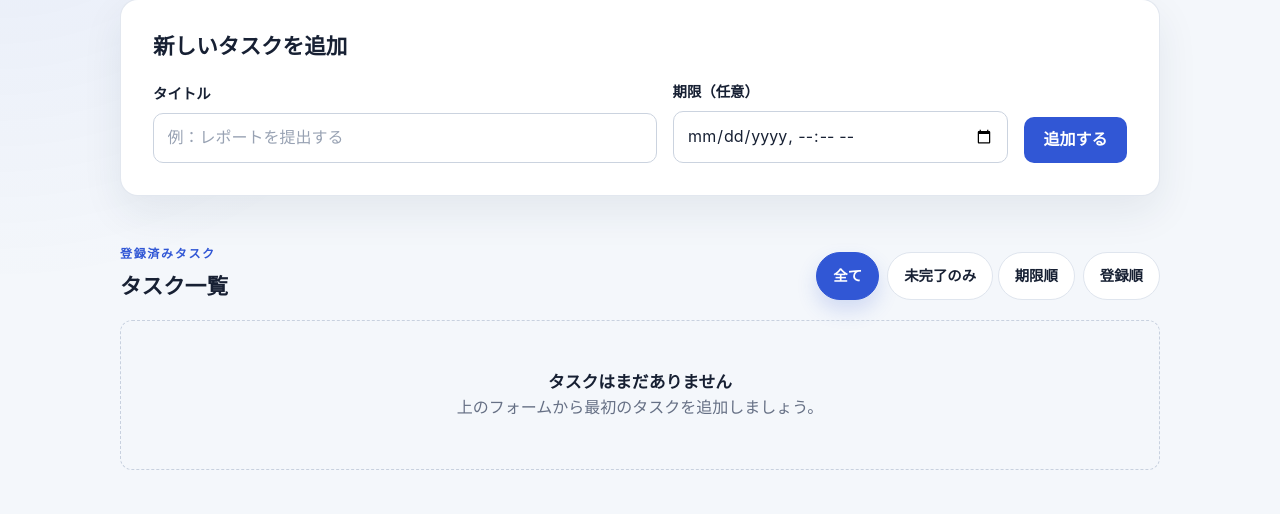
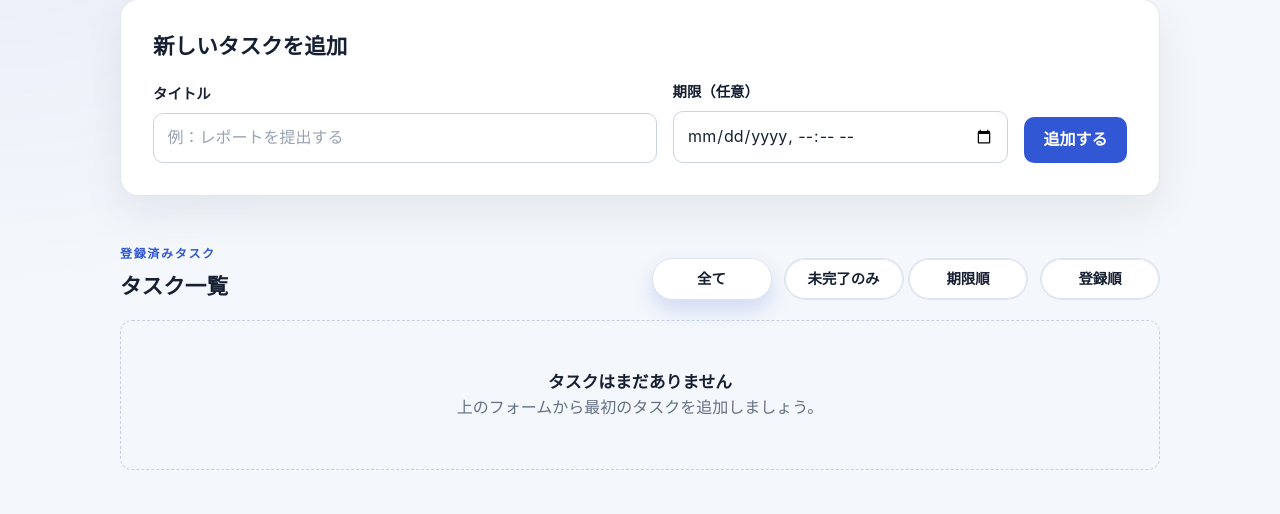
Before and after one commit to s1f102501495/django-test-exercise, a Django app: page / in a window 1280 px wide. Shown: the part 225-739 px from the top of the page. Run offline with Django 5.2, Linux system fonts and the light colour scheme; data that the repository does not hold is empty.

Commit message:
見た目を編集３

```diff
--- a/todo/static/todo/style.css
+++ b/todo/static/todo/style.css
@@ -231,12 +231,31 @@ h1 {
   display: flex;
   flex-wrap: wrap;
   gap: 1rem;
+  justify-content: flex-end;
+  align-items: center;
 }
 
 .filter-links,
 .sort-links {
   display: inline-flex;
-  gap: 0.5rem;
+  gap: 0.75rem;
+}
+
+.toolbar-links .button {
+  min-width: 120px;
+}
+
+.toolbar-links .button.button-secondary {
+  box-shadow: inset 0 0 0 1px rgba(49, 87, 213, 0.16);
+}
+
+.toolbar-links .button.button-secondary:hover {
+  background: var(--color-primary-soft);
+  color: var(--color-primary);
+}
+
+.toolbar-links .button.button-primary {
+  box-shadow: 0 10px 20px rgba(49, 87, 213, 0.18);
 }
 
 .filter-links a,
--- a/todo/templates/todo/index.html
+++ b/todo/templates/todo/index.html
@@ -44,12 +44,12 @@
           </div>
           <div class="toolbar-links">
             <nav class="filter-links" aria-label="タスクの表示切り替え">
-              <a href="{% url 'index' %}{% if request.GET.order %}?order={{ request.GET.order }}{% endif %}" class="{% if filter_mode == 'all' %}active{% endif %}">全て</a>
-              <a href="{% url 'index' %}?filter=active{% if request.GET.order %}&order={{ request.GET.order }}{% endif %}" class="{% if filter_mode == 'active' %}active{% endif %}">未完了のみ</a>
+              <a href="{% url 'index' %}{% if request.GET.order %}?order={{ request.GET.order }}{% endif %}" class="button {% if filter_mode == 'all' %}button-primary{% else %}button-secondary{% endif %}">全て</a>
+              <a href="{% url 'index' %}?filter=active{% if request.GET.order %}&order={{ request.GET.order }}{% endif %}" class="button {% if filter_mode == 'active' %}button-primary{% else %}button-secondary{% endif %}">未完了のみ</a>
             </nav>
             <nav class="sort-links" aria-label="タスクの並び替え">
-              <a href="{% url 'index' %}?{% if filter_mode == 'active' %}filter=active&amp;{% endif %}order=due">期限順</a>
-              <a href="{% url 'index' %}?{% if filter_mode == 'active' %}filter=active&amp;{% endif %}order=post">登録順</a>
+              <a href="{% url 'index' %}?{% if filter_mode == 'active' %}filter=active&amp;{% endif %}order=due" class="button button-secondary">期限順</a>
+              <a href="{% url 'index' %}?{% if filter_mode == 'active' %}filter=active&amp;{% endif %}order=post" class="button button-secondary">登録順</a>
             </nav>
           </div>
         </div>
```
